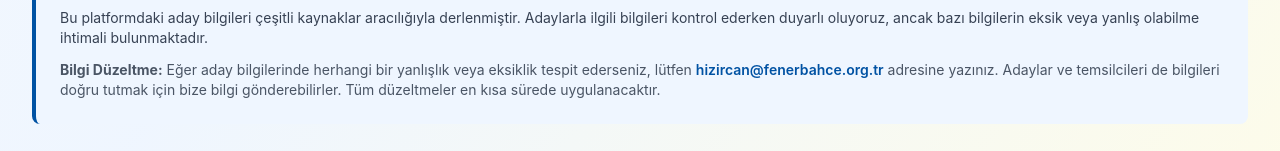
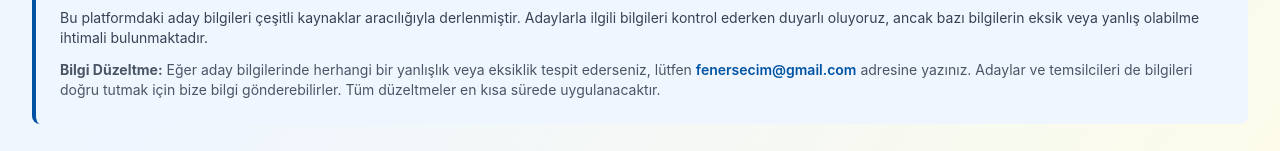
Before and after one commit to hzrcan/fenersecim, a React (Vite) app: page / in a window 1280 px wide. Shown: the part 1526-1677 px from the top of the page. Built offline with nearby package versions, Linux system fonts and the light colour scheme.

Commit message:
replaced mail address

```diff
--- a/src/app/components/pages/HomePage.tsx
+++ b/src/app/components/pages/HomePage.tsx
@@ -168,8 +168,8 @@ export function HomePage() {
         </p>
         <p className="text-gray-600 text-sm">
           <strong>Bilgi Düzeltme:</strong> Eğer aday bilgilerinde herhangi bir yanlışlık veya eksiklik tespit ederseniz, lütfen{' '}
-          <a href="mailto:hizircan@fenerbahce.org.tr" className="text-[#0052A3] hover:underline font-semibold">
-            hizircan@fenerbahce.org.tr
+          <a href="mailto:fenersecim@gmail.com" className="text-[#0052A3] hover:underline font-semibold">
+            fenersecim@gmail.com
           </a>
           {' '}adresine yazınız. Adaylar ve temsilcileri de bilgileri doğru tutmak için bize bilgi gönderebilirler. Tüm düzeltmeler en kısa sürede uygulanacaktır.
         </p>
```
